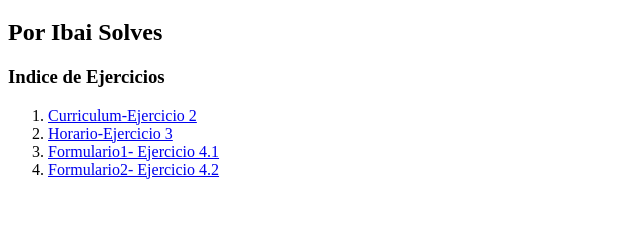
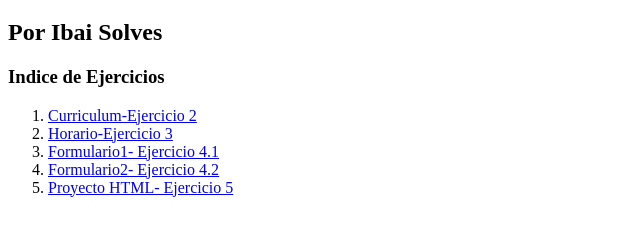
Before and after one commit to Ibaisolves/APW-25-26, a plain HTML site: page index.html in a window 1280 px wide. Shown: the part 61-296 px from the top of the page, without its empty margins (0-640 px from the left). Drawn offline with Linux system fonts and the light colour scheme.

Commit message:
Add link to Proyecto HTML in index.html

```diff
--- a/index.html
+++ b/index.html
@@ -17,6 +17,8 @@
         <li><a href="horario/index.html">Horario-Ejercicio 3</a></li>
         <li><a href="Formulario/index.html">Formulario1- Ejercicio 4.1</a></li>
         <li><a href=Formulario2/index.html>Formulario2- Ejercicio 4.2</a></li>
+        <li><a href=Proyecto HTML/index.html>Proyecto HTML- Ejercicio 5</a></li>
+
     </ol>
 
 </body>
```
